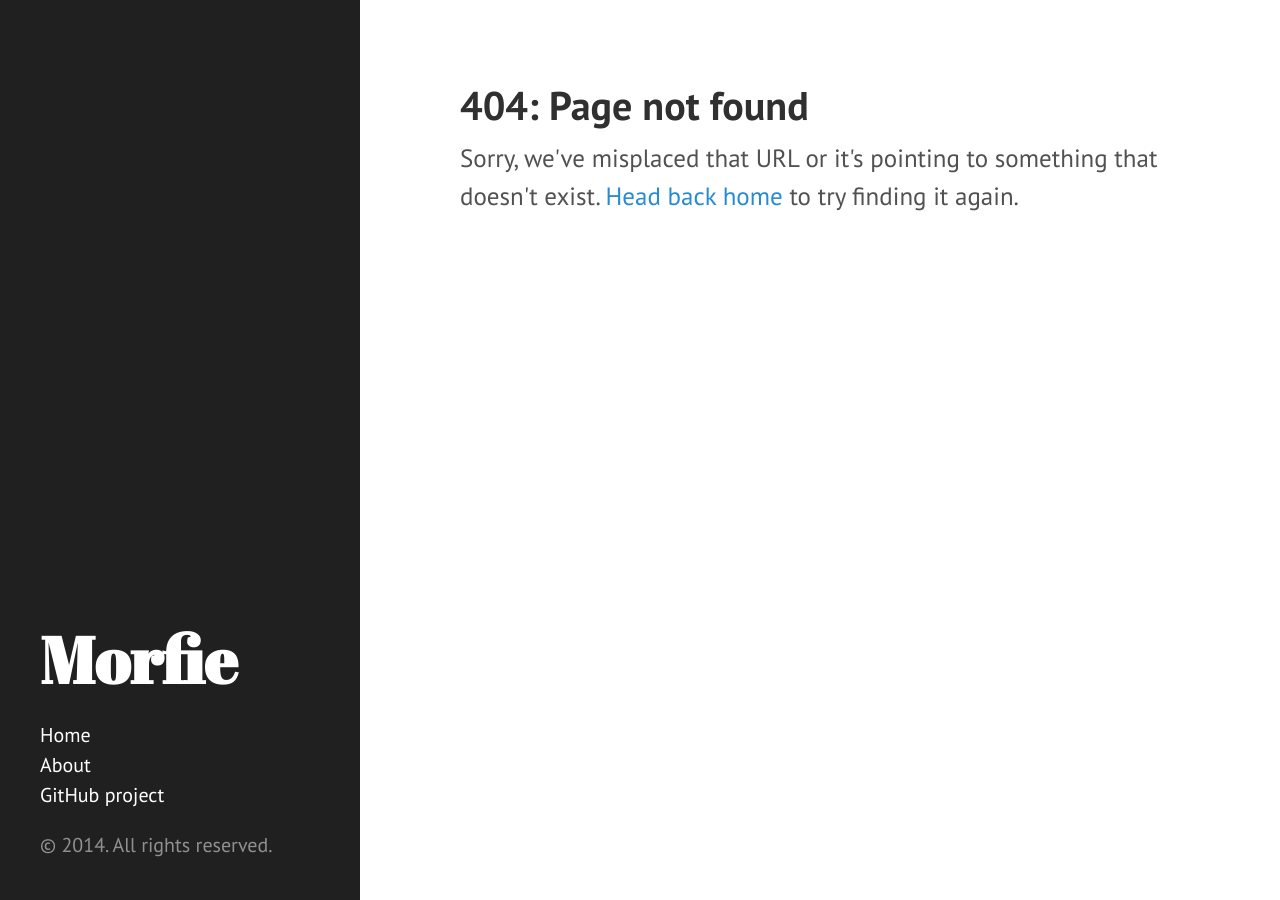
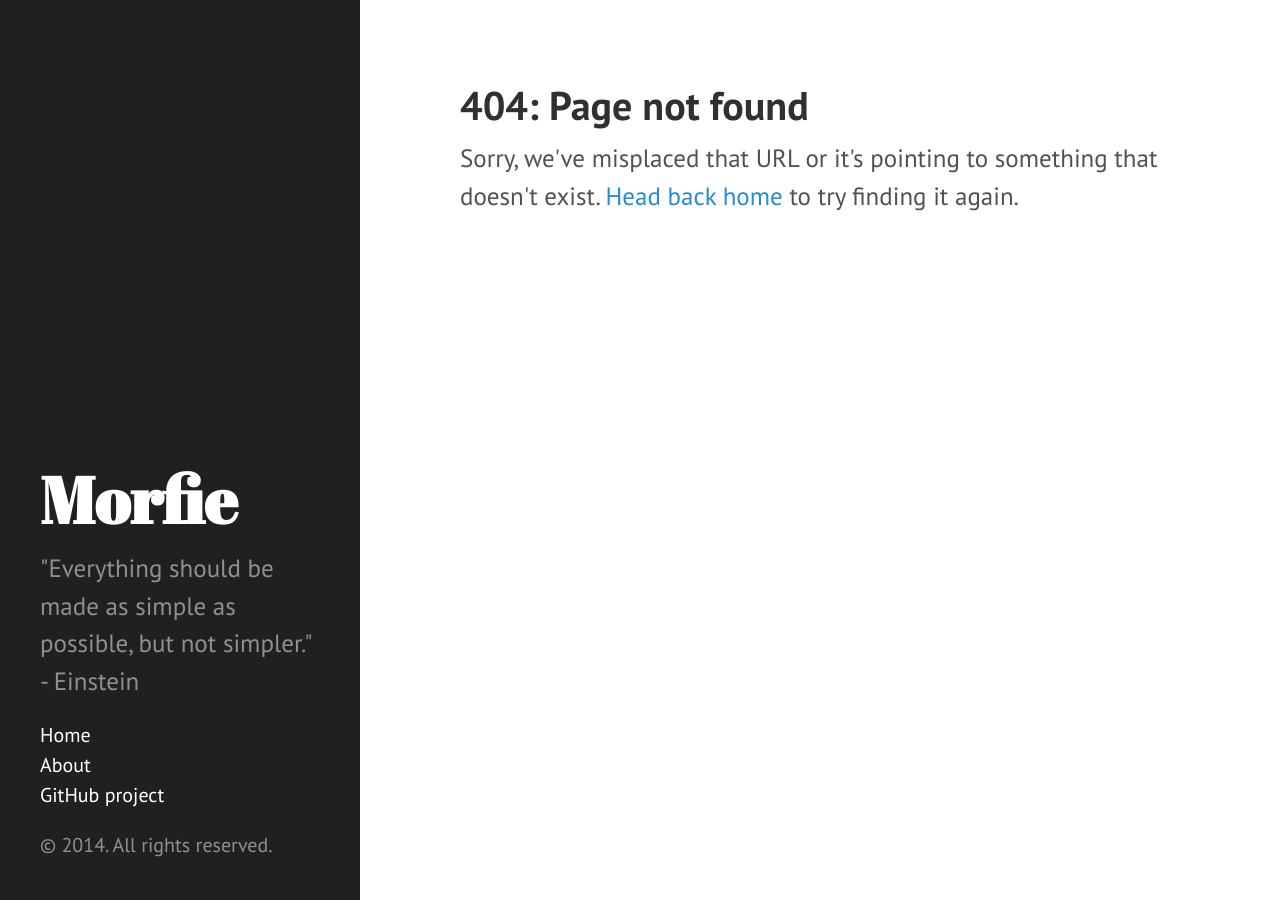
Before and after one commit to morfie/morfie.github.io, a Jekyll site: the page built from 404.html, in a window 1280 px wide. Built offline with Jekyll 4.4.1, drawn with Linux system fonts in a browser that asks for light colours; Markdown is read by kramdown in place of the engine named in the settings.

Commit message:
description

```diff
--- a/_config.yml
+++ b/_config.yml
@@ -8,7 +8,7 @@ permalink:        pretty
 # Setup
 title:            Morfie
 tagline:          ''
-description:      ''
+description:      '"Everything should be made as simple as possible, but not simpler." - Einstein'
 url:              http://morfie.fsr.hu
 
 author:
```
